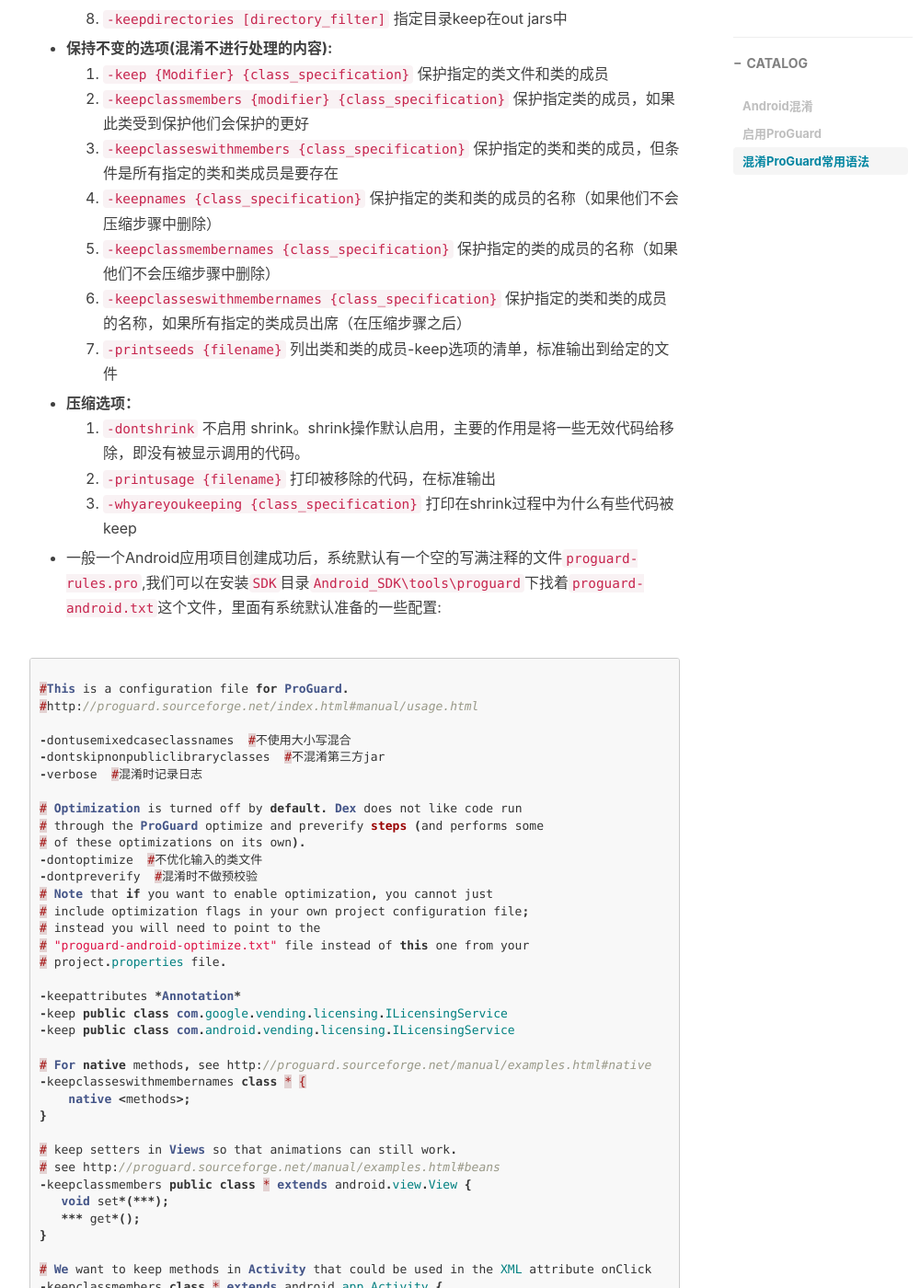
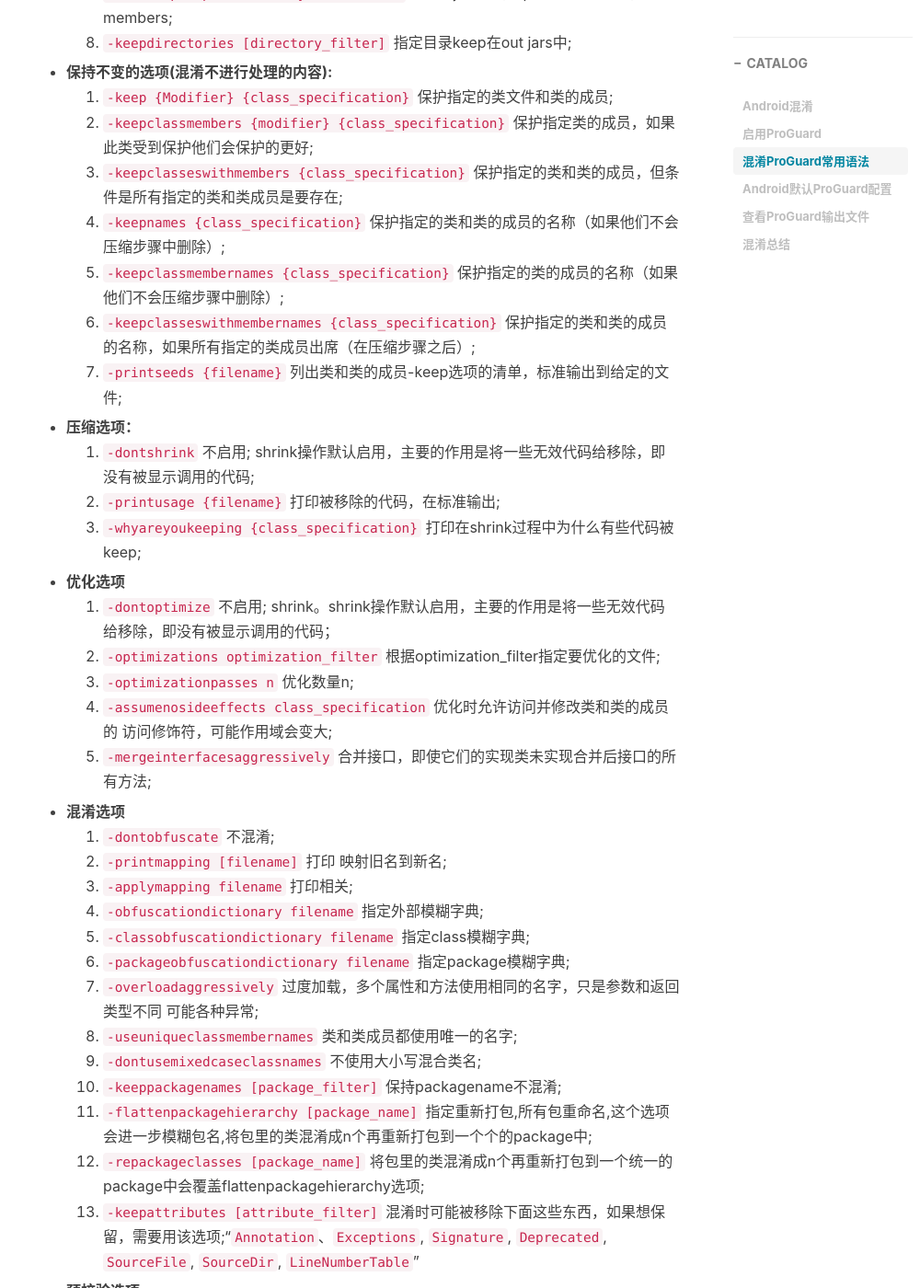
Before and after one commit to doghex/donniesky.github.io, a Jekyll site: the page built from _posts/2016-04-15-how-use-proguard.markdown, in a window 1280 px wide and 1400 px high, scrolled down 1491 px. Shown: the whole window at 92% size, without its empty margins (233-1233 px from the left). Built offline with Jekyll 4.4.1, drawn with Linux system fonts in a browser that asks for light colours; nearby versions of some CDN libraries; comment, search, counter and statistics services are not loaded; some of the changed text lies outside the part shown.

Commit message:
complete post
complete post

````diff
--- a/_posts/2016-04-15-how-use-proguard.markdown
+++ b/_posts/2016-04-15-how-use-proguard.markdown
@@ -13,7 +13,7 @@
 
 # Android混淆
 
-> 最近项目打包用到混淆，查了很多资料，为了增强记忆，这次用博客记录一下！
+> 最近项目打包用到混淆出现了很多问题，查了很多资料，为了增强记忆，这次用博客汇总记录一下！
 
 ----
 
@@ -37,28 +37,59 @@
 后面的文件名，类名，或者包名等都可以使用占位符代替，`？`标示一个字符可以匹配多个字符，但如果是一个类，不会匹配其前面的包名，`*`可以匹配多个字符，会匹配前面的包名。
 
 * **输入输出选项：**
-    1. `-include filename`   从给定的文件中读取配置参数
-    2. `-injars class_path`   输入(即使用的)jar文件路径
-    3. `-outjars class_path`   输出jar路径
-    4. `-libraryjars class_path`   指定的jar将不被混淆
-    5. `-skipnonpubliclibraryclasses`   跳过(不混淆)jars中的非public classes
-    6. `-dontskipnonpubliclibraryclasses`   不跳过(混淆)jars中的非public classes默认选项
-    7. `-dontskipnonpubliclibraryclassmenbers`   不跳过jars中的非public classes的members
-    8. `-keepdirectories [directory_filter]`   指定目录keep在out jars中
+    1. `-include filename`   从给定的文件中读取配置参数;
+    2. `-injars class_path`   输入(即使用的)jar文件路径;
+    3. `-outjars class_path`   输出jar路径;
+    4. `-libraryjars class_path`   指定的jar将不被混淆;
+    5. `-skipnonpubliclibraryclasses`   跳过(不混淆)jars中的非public classes;
+    6. `-dontskipnonpubliclibraryclasses`   不跳过(混淆)jars中的非public classes默认选项;
+    7. `-dontskipnonpubliclibraryclassmenbers`   不跳过jars中的非public classes的members;
+    8. `-keepdirectories [directory_filter]`   指定目录keep在out jars中;
 * **保持不变的选项(混淆不进行处理的内容):**
-    1. `-keep {Modifier} {class_specification}`   保护指定的类文件和类的成员
-    2. `-keepclassmembers {modifier} {class_specification}`   保护指定类的成员，如果此类受到保护他们会保护的更好
-    3. `-keepclasseswithmembers {class_specification}`   保护指定的类和类的成员，但条件是所有指定的类和类成员是要存在
-    4. `-keepnames {class_specification}`   保护指定的类和类的成员的名称（如果他们不会压缩步骤中删除）
-    5. `-keepclassmembernames {class_specification}`   保护指定的类的成员的名称（如果他们不会压缩步骤中删除）
-    6. `-keepclasseswithmembernames {class_specification}`   保护指定的类和类的成员的名称，如果所有指定的类成员出席（在压缩步骤之后）
-    7. `-printseeds {filename}`   列出类和类的成员-keep选项的清单，标准输出到给定的文件
+    1. `-keep {Modifier} {class_specification}`   保护指定的类文件和类的成员;
+    2. `-keepclassmembers {modifier} {class_specification}`   保护指定类的成员，如果此类受到保护他们会保护的更好;
+    3. `-keepclasseswithmembers {class_specification}`   保护指定的类和类的成员，但条件是所有指定的类和类成员是要存在;
+    4. `-keepnames {class_specification}`   保护指定的类和类的成员的名称（如果他们不会压缩步骤中删除）;
+    5. `-keepclassmembernames {class_specification}`   保护指定的类的成员的名称（如果他们不会压缩步骤中删除）;
+    6. `-keepclasseswithmembernames {class_specification}`   保护指定的类和类的成员的名称，如果所有指定的类成员出席（在压缩步骤之后）;
+    7. `-printseeds {filename}`   列出类和类的成员-keep选项的清单，标准输出到给定的文件;
 * **压缩选项：**
-    1. `-dontshrink`   不启用 shrink。shrink操作默认启用，主要的作用是将一些无效代码给移除，即没有被显示调用的代码。
-    2. `-printusage {filename}`   打印被移除的代码，在标准输出
-    3. `-whyareyoukeeping {class_specification}`   打印在shrink过程中为什么有些代码被keep
+    1. `-dontshrink`   不启用; shrink操作默认启用，主要的作用是将一些无效代码给移除，即没有被显示调用的代码;
+    2. `-printusage {filename}`   打印被移除的代码，在标准输出;
+    3. `-whyareyoukeeping {class_specification}`   打印在shrink过程中为什么有些代码被keep;
+* **优化选项**
+    1. `-dontoptimize`   不启用; shrink。shrink操作默认启用，主要的作用是将一些无效代码给移除，即没有被显示调用的代码；
+    2. `-optimizations optimization_filter`   根据optimization_filter指定要优化的文件;
+    3. `-optimizationpasses n`   优化数量n;
+    4. `-assumenosideeffects class_specification`   优化时允许访问并修改类和类的成员的 访问修饰符，可能作用域会变大;
+    5. `-mergeinterfacesaggressively`   合并接口，即使它们的实现类未实现合并后接口的所有方法;
+* **混淆选项**
+    1. `-dontobfuscate`   不混淆;
+    2. `-printmapping [filename]`   打印 映射旧名到新名;
+    3. `-applymapping filename`   打印相关;
+    4. `-obfuscationdictionary filename`   指定外部模糊字典;
+    5. `-classobfuscationdictionary filename`   指定class模糊字典;
+    6. `-packageobfuscationdictionary filename`   指定package模糊字典;
+    7. `-overloadaggressively`   过度加载，多个属性和方法使用相同的名字，只是参数和返回类型不同 可能各种异常;
+    8. `-useuniqueclassmembernames`   类和类成员都使用唯一的名字;
+    9. `-dontusemixedcaseclassnames`   不使用大小写混合类名;
+    10. `-keeppackagenames [package_filter]`   保持packagename不混淆;
+    11. `-flattenpackagehierarchy [package_name]`   指定重新打包,所有包重命名,这个选项会进一步模糊包名,将包里的类混淆成n个再重新打包到一个个的package中;
+    12. `-repackageclasses [package_name]`   将包里的类混淆成n个再重新打包到一个统一的package中会覆盖flattenpackagehierarchy选项;
+    13. `-keepattributes [attribute_filter]`   混淆时可能被移除下面这些东西，如果想保留，需要用该选项;“`Annotation`、`Exceptions`, `Signature`, `Deprecated`, `SourceFile`, `SourceDir`, `LineNumberTable`”
+* **预校验选项**
+    1. `-dontpreverify`   不预校验，默认选项;
+* **通用选项**
+    1. `-verbose`   打印日志;
+    2. `-dontnote [class_filter]`   不打印某些错误;
+    3. `-dontwarn [class_filter]`   不打印警告信息;
+    4. `-ignorewarnings`   忽略警告，继续执行;
+    5. `-printconfiguration [filename]`   打印配置文件;
+    6. `-dump [filename]`   指定打印类结构;
 
-* 一般一个Android应用项目创建成功后，系统默认有一个空的写满注释的文件`proguard-rules.pro`,我们可以在安装`SDK`目录`Android_SDK\tools\proguard`下找着`proguard-android.txt`这个文件，里面有系统默认准备的一些配置:
+## Android默认ProGuard配置
+
+一般一个Android应用项目创建成功后，系统默认有一个空的写满注释的文件`proguard-rules.pro`,我们可以在安装`SDK`目录`Android_SDK\tools\proguard`下找着`proguard-android.txt`这个文件，里面有系统默认准备的一些配置:
 
 
 ```java
@@ -81,11 +112,12 @@
 # "proguard-android-optimize.txt" file instead of this one from your
 # project.properties file.
 
--keepattributes *Annotation*
+-keepattributes *Annotation*  #保留注解
 -keep public class com.google.vending.licensing.ILicensingService
 -keep public class com.android.vending.licensing.ILicensingService
 
 # For native methods, see http://proguard.sourceforge.net/manual/examples.html#native
+# 保持 native 方法不被混淆
 -keepclasseswithmembernames class * {
     native <methods>;
 }
@@ -140,6 +172,78 @@
 
 ```
 
-----
+## 查看ProGuard输出文件
 
-> 时间有点晚了，后续明天继续补偿！
+混淆之后，ProGuard会给我们输出一些文件，在`/build/proguard/`目录下，分别有以下文件:
+
+* **`mapping.txt`**
+    > 表示混淆前后代码的对照表，这个文件非常重要,如果你的代码混淆后会产生bug的话,log提示中是混淆后的代码，希望定位到源代码的话就可以根据`mapping.txt`反推,每次发布都要保留它方便该版本出现问题时调出日志进行排查，它可以根据版本号或是发布时间命名来保存或是放进代码版本控制中。
+
+* **`dump.txt`**
+    > 描述apk内所有class文件的内部结构。
+
+* **`seeds.txt`**
+    > 列出了没有被混淆的类和成员。
+
+* **`usage.txt`**
+    > 列出了源代码中被删除在apk中不存在的代码。
+
+# 混淆总结
+
+> 1. 如果使用了Gson之类的工具要保证实体类不被混淆
+> 2. 如果使用了自定义控件那就需要保证它们不参与混淆
+> 3. 第三方库中的类不进行混淆
+> 4. 代码中使用了反射，需要保证该反射类类名方法不变
+> 5. 继承了Serializable接口的类不混淆
+
+* **`Fragment`**
+
+```java
+#如果引用了v4或者v7包
+# Keep the support library
+-keep class android.support.v4.** { *; }
+-keep interface android.support.v4.** { *; }
+# Keep the support library
+-keep class android.support.v7.** { *; }
+-keep interface android.support.v7.** { *; }
+```
+
+* **`ButterKnife 6.0`**
+
+```java
+-keep class butterknife.** { *; }
+  -dontwarn butterknife.internal.**
+  -keep class **$$ViewInjector { *; }
+  -keepclasseswithmembernames class * {
+          @butterknife.* <fields>;
+  }
+  -keepclasseswithmembernames class * {
+     @butterknife.* <methods>;
+  }
+```
+* **`ButterKnife 7.0`**
+
+```java
+-keep class butterknife.** { *; }
+-dontwarn butterknife.internal.**
+-keep class **$$ViewBinder { *; }
+-keepclasseswithmembernames class * {
+ @butterknife.* <fields>;
+}
+-keepclasseswithmembernames class * {
+@butterknife.* <methods>;
+}
+```
+
+更多内容可以参考以下博客：
+[Android proguard 详解][1]
+[混淆样子][2]
+[Android代码混淆之混淆规则][3]
+[Android开发实践：利用ProGuard进行代码混淆][4]
+[使用proguard混淆android代码][5]
+
+[1]: http://blog.csdn.net/banketree/article/details/41928175
+[2]: http://www.jianshu.com/p/48242027c560
+[3]: http://blog.csdn.net/fengyuzhengfan/article/details/43876197
+[4]: http://ticktick.blog.51cto.com/823160/1413066
+[5]: http://www.jianshu.com/p/0202845db617
````
